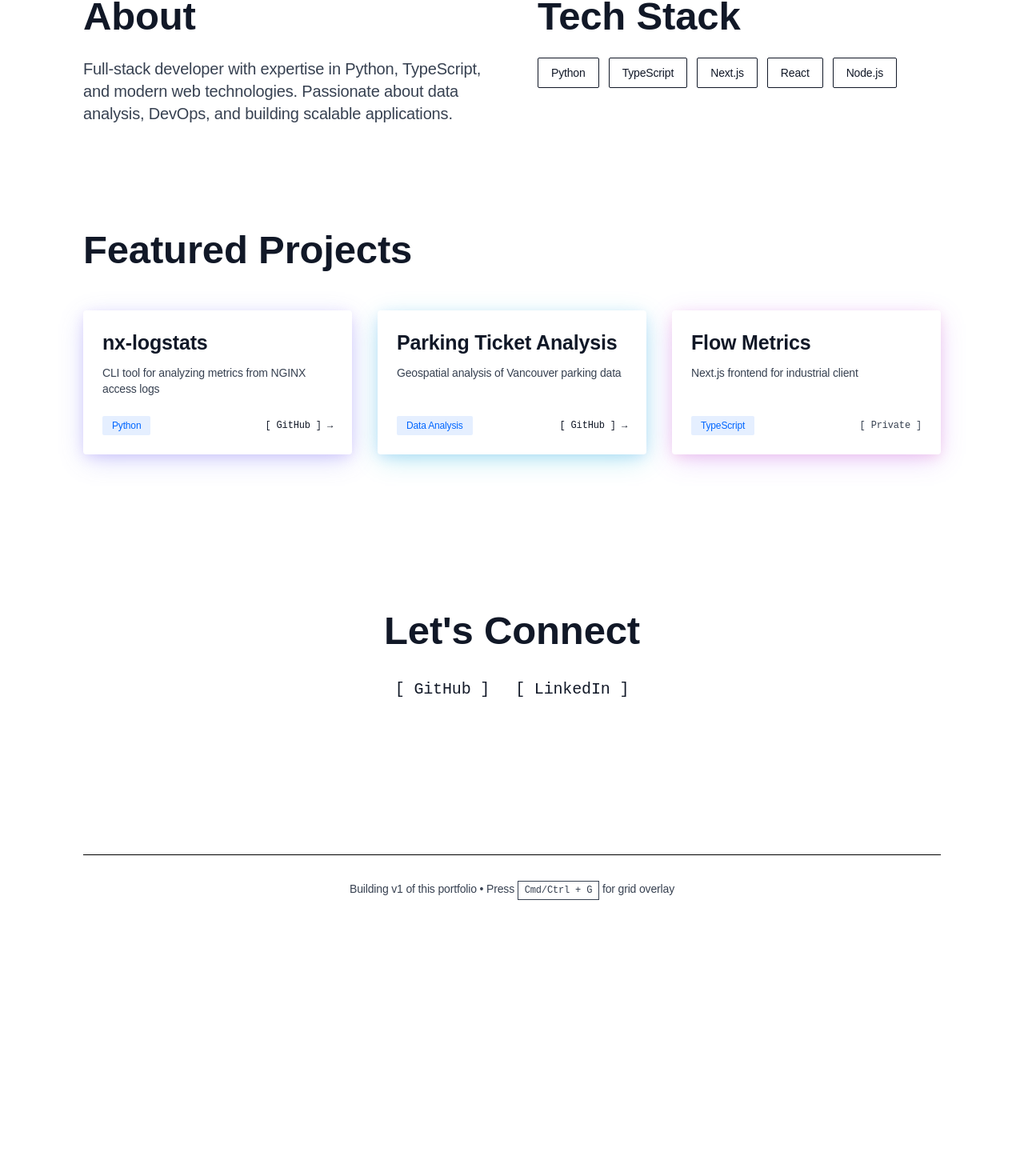
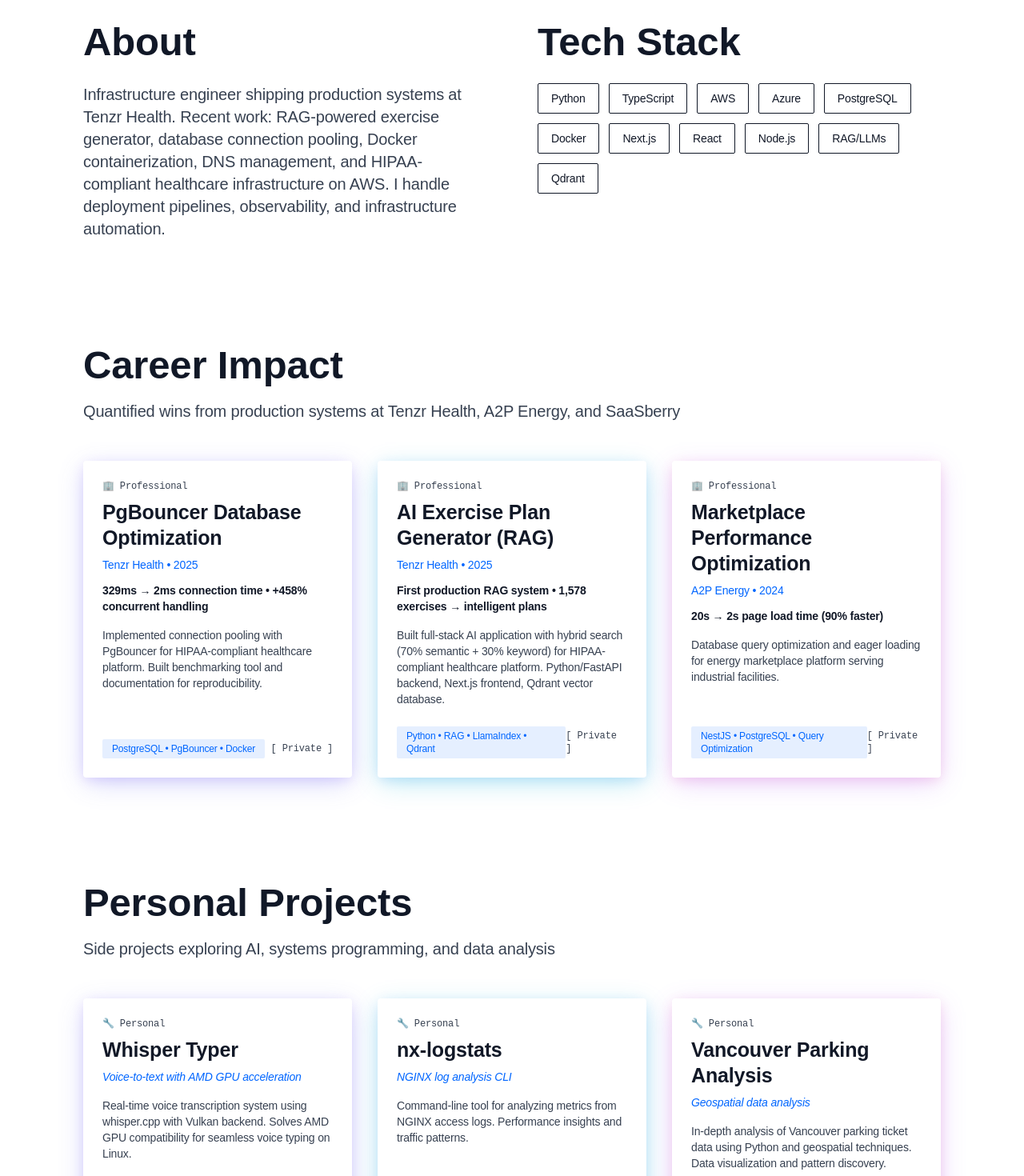
Before and after one commit to manvirheer/manvirheer-portfolio, a Next.js app: page / in a window 1280 px wide. Shown: the part 572-2042 px from the top of the page at 80% size. Before the commit the page ends 1789 px from the top, so only its background shows below. Built offline with nearby package versions, Linux system fonts and the light colour scheme; a web font is replaced by a local one.

Commit message:
Task: update homepage with career wins and projects sections

```diff
--- a/app/page.tsx
+++ b/app/page.tsx
@@ -29,24 +29,60 @@
     ],
   }
 
-  const projects = [
+  const careerWins = [
+    {
+      title: 'PgBouncer Database Optimization',
+      company: 'Tenzr Health • 2025',
+      metrics: '329ms → 2ms connection time • +458% concurrent handling',
+      description: 'Implemented connection pooling with PgBouncer for HIPAA-compliant healthcare platform. Built benchmarking tool and documentation for reproducibility.',
+      tech: 'PostgreSQL • PgBouncer • Docker',
+      link: null,
+      badge: '🏢 Professional',
+    },
+    {
+      title: 'AI Exercise Plan Generator (RAG)',
+      company: 'Tenzr Health • 2025',
+      metrics: 'First production RAG system • 1,578 exercises → intelligent plans',
+      description: 'Built full-stack AI application with hybrid search (70% semantic + 30% keyword) for HIPAA-compliant healthcare platform. Python/FastAPI backend, Next.js frontend, Qdrant vector database.',
+      tech: 'Python • RAG • LlamaIndex • Qdrant',
+      link: null,
+      badge: '🏢 Professional',
+    },
+    {
+      title: 'Marketplace Performance Optimization',
+      company: 'A2P Energy • 2024',
+      metrics: '20s → 2s page load time (90% faster)',
+      description: 'Database query optimization and eager loading for energy marketplace platform serving industrial facilities.',
+      tech: 'NestJS • PostgreSQL • Query Optimization',
+      link: null,
+      badge: '🏢 Professional',
+    },
+  ]
+
+  const personalProjects = [
+    {
+      title: 'Whisper Typer',
+      tagline: 'Voice-to-text with AMD GPU acceleration',
+      description: 'Real-time voice transcription system using whisper.cpp with Vulkan backend. Solves AMD GPU compatibility for seamless voice typing on Linux.',
+      tech: 'Python • Whisper.cpp • Vulkan',
+      link: 'https://github.com/manvirheer/whisper-typer',
+      badge: '🔧 Personal',
+    },
     {
       title: 'nx-logstats',
-      description: 'CLI tool for analyzing metrics from NGINX access logs',
-      tech: 'Python',
+      tagline: 'NGINX log analysis CLI',
+      description: 'Command-line tool for analyzing metrics from NGINX access logs. Performance insights and traffic patterns.',
+      tech: 'Python • CLI • Data Analysis',
       link: 'https://github.com/manvirheer/nx-logstats',
+      badge: '🔧 Personal',
     },
     {
-      title: 'Parking Ticket Analysis',
-      description: 'Geospatial analysis of Vancouver parking data',
-      tech: 'Data Analysis',
-      link: 'https://github.com/manvirheer/vancouver-parking-analysis',
-    },
-    {
-      title: 'Flow Metrics',
-      description: 'Next.js frontend for industrial client',
-      tech: 'TypeScript',
-      link: null,
+      title: 'Vancouver Parking Analysis',
+      tagline: 'Geospatial data analysis',
+      description: 'In-depth analysis of Vancouver parking ticket data using Python and geospatial techniques. Data visualization and pattern discovery.',
+      tech: 'Python • Geospatial • Data Viz',
+      link: 'https://github.com/manvirheer/parkingticketanalysis',
+      badge: '🔧 Personal',
     },
   ]
 
@@ -64,14 +100,14 @@
         <main className="max-w-6xl mx-auto px-6 md:px-10 py-16 space-y-32">
           {/* Hero Section */}
           <section className="py-20 text-center">
-            <h1 className="text-6xl md:text-7xl font-bold mb-6 font-[family-name:var(--font-serif)]">
+            <h1 className="text-5xl md:text-6xl font-bold mb-6 font-[family-name:var(--font-serif)]">
               <motion.span
                 initial={{ opacity: 0, y: 20 }}
                 animate={{ opacity: 1, y: 0 }}
                 transition={{ duration: 0.6, delay: 0.2 }}
                 className="text-gradient-animated"
               >
-                Software
+                DevOps / Infrastructure
               </motion.span>
               {' '}
               <motion.span
@@ -86,10 +122,19 @@
               initial={{ opacity: 0, y: 20 }}
               animate={{ opacity: 1, y: 0 }}
               transition={{ duration: 0.6, delay: 0.6 }}
-              className="text-2xl md:text-3xl"
+              className="text-xl md:text-2xl mb-4"
               style={{ color: 'var(--page-text-muted)' }}
             >
-              Building precision-engineered digital experiences
+              Shipping measurable performance wins
+            </motion.p>
+            <motion.p
+              initial={{ opacity: 0, y: 20 }}
+              animate={{ opacity: 1, y: 0 }}
+              transition={{ duration: 0.6, delay: 0.8 }}
+              className="text-base md:text-lg font-mono"
+              style={{ color: 'var(--page-text-muted)' }}
+            >
+              Healthcare tech (HIPAA) • AI/RAG systems • Performance engineering • Multi-cloud (AWS + Azure)
             </motion.p>
           </section>
 
@@ -104,14 +149,16 @@
             <div>
               <h2 className="text-4xl font-bold mb-6">About</h2>
               <p className="text-lg leading-relaxed" style={{ color: 'var(--page-text-muted)' }}>
-                Full-stack developer with expertise in Python, TypeScript, and modern web technologies.
-                Passionate about data analysis, DevOps, and building scalable applications.
+                Infrastructure engineer shipping production systems at Tenzr Health. Recent work: RAG-powered
+                exercise generator, database connection pooling, Docker containerization, DNS management, and
+                HIPAA-compliant healthcare infrastructure on AWS. I handle deployment pipelines, observability,
+                and infrastructure automation.
               </p>
             </div>
             <div>
               <h2 className="text-4xl font-bold mb-6">Tech Stack</h2>
               <div className="flex flex-wrap gap-3">
-                {['Python', 'TypeScript', 'Next.js', 'React', 'Node.js'].map((tech) => (
+                {['Python', 'TypeScript', 'AWS', 'Azure', 'PostgreSQL', 'Docker', 'Next.js', 'React', 'Node.js', 'RAG/LLMs', 'Qdrant'].map((tech) => (
                   <span
                     key={tech}
                     className="px-4 py-2 text-sm font-medium border border-current"
@@ -124,16 +171,19 @@
             </div>
           </motion.section>
 
-          {/* Projects Section */}
+          {/* Career Impact Section */}
           <motion.section
             initial="hidden"
             whileInView="visible"
             viewport={{ once: true, margin: "-100px" }}
             variants={fadeInUp}
           >
-            <h2 className="text-4xl font-bold mb-12">Featured Projects</h2>
-            <div className="grid md:grid-cols-3 gap-8">
-              {projects.map((project, index) => {
+            <h2 className="text-4xl font-bold mb-4">Career Impact</h2>
+            <p className="text-lg mb-12" style={{ color: 'var(--page-text-muted)' }}>
+              Quantified wins from production systems at Tenzr Health, A2P Energy, and SaaSberry
+            </p>
+            <div className="grid lg:grid-cols-2 xl:grid-cols-3 gap-8">
+              {careerWins.map((project, index) => {
                 const shadowClass =
                   index === 0 ? 'shadow-gradient-blue-purple' :
                   index === 1 ? 'shadow-gradient-blue-cyan' :
@@ -153,7 +203,80 @@
                       whileHover={{ y: -4, scale: 1.02 }}
                       transition={{ duration: 0.3 }}
                     >
-                      <h3 className="text-xl font-bold mb-3">{project.title}</h3>
+                      <div className="text-xs font-mono mb-2" style={{ color: 'var(--page-text-muted)' }}>
+                        {project.badge}
+                      </div>
+                      <h3 className="text-xl font-bold mb-2">{project.title}</h3>
+                      <p className="text-sm font-medium mb-3" style={{ color: 'var(--page-primary)' }}>
+                        {project.company}
+                      </p>
+                      <p className="text-sm font-bold mb-4" style={{ color: 'var(--page-text)' }}>
+                        {project.metrics}
+                      </p>
+                      <p className="text-sm mb-6 flex-1" style={{ color: 'var(--page-text-muted)' }}>
+                        {project.description}
+                      </p>
+                      <div className="flex items-center justify-between">
+                        <span
+                          className="text-xs px-3 py-1"
+                          style={{
+                            backgroundColor: 'rgba(0, 102, 255, 0.1)',
+                            color: 'var(--page-primary)',
+                            borderRadius: '2px',
+                          }}
+                        >
+                          {project.tech}
+                        </span>
+                        <span className="text-xs font-mono" style={{ color: 'var(--page-text-muted)' }}>
+                          [ Private ]
+                        </span>
+                      </div>
+                    </motion.div>
+                  </motion.div>
+                );
+              })}
+            </div>
+          </motion.section>
+
+          {/* Personal Projects Section */}
+          <motion.section
+            initial="hidden"
+            whileInView="visible"
+            viewport={{ once: true, margin: "-100px" }}
+            variants={fadeInUp}
+          >
+            <h2 className="text-4xl font-bold mb-4">Personal Projects</h2>
+            <p className="text-lg mb-12" style={{ color: 'var(--page-text-muted)' }}>
+              Side projects exploring AI, systems programming, and data analysis
+            </p>
+            <div className="grid lg:grid-cols-2 xl:grid-cols-3 gap-8">
+              {personalProjects.map((project, index) => {
+                const shadowClass =
+                  index === 0 ? 'shadow-gradient-blue-purple' :
+                  index === 1 ? 'shadow-gradient-blue-cyan' :
+                  'shadow-gradient-purple-pink';
+
+                return (
+                  <motion.div
+                    key={project.title}
+                    initial={{ opacity: 0, y: 20 }}
+                    whileInView={{ opacity: 1, y: 0 }}
+                    viewport={{ once: true }}
+                    transition={{ delay: index * 0.1, duration: 0.5 }}
+                    className="group"
+                  >
+                    <motion.div
+                      className={`p-6 h-full flex flex-col bg-[var(--page-surface)] ${shadowClass} transition-all duration-300 rounded`}
+                      whileHover={{ y: -4, scale: 1.02 }}
+                      transition={{ duration: 0.3 }}
+                    >
+                      <div className="text-xs font-mono mb-2" style={{ color: 'var(--page-text-muted)' }}>
+                        {project.badge}
+                      </div>
+                      <h3 className="text-xl font-bold mb-2">{project.title}</h3>
+                      <p className="text-sm font-medium mb-4 italic" style={{ color: 'var(--page-primary)' }}>
+                        {project.tagline}
+                      </p>
                       <p className="text-sm mb-6 flex-1" style={{ color: 'var(--page-text-muted)' }}>
                         {project.description}
                       </p>
```
